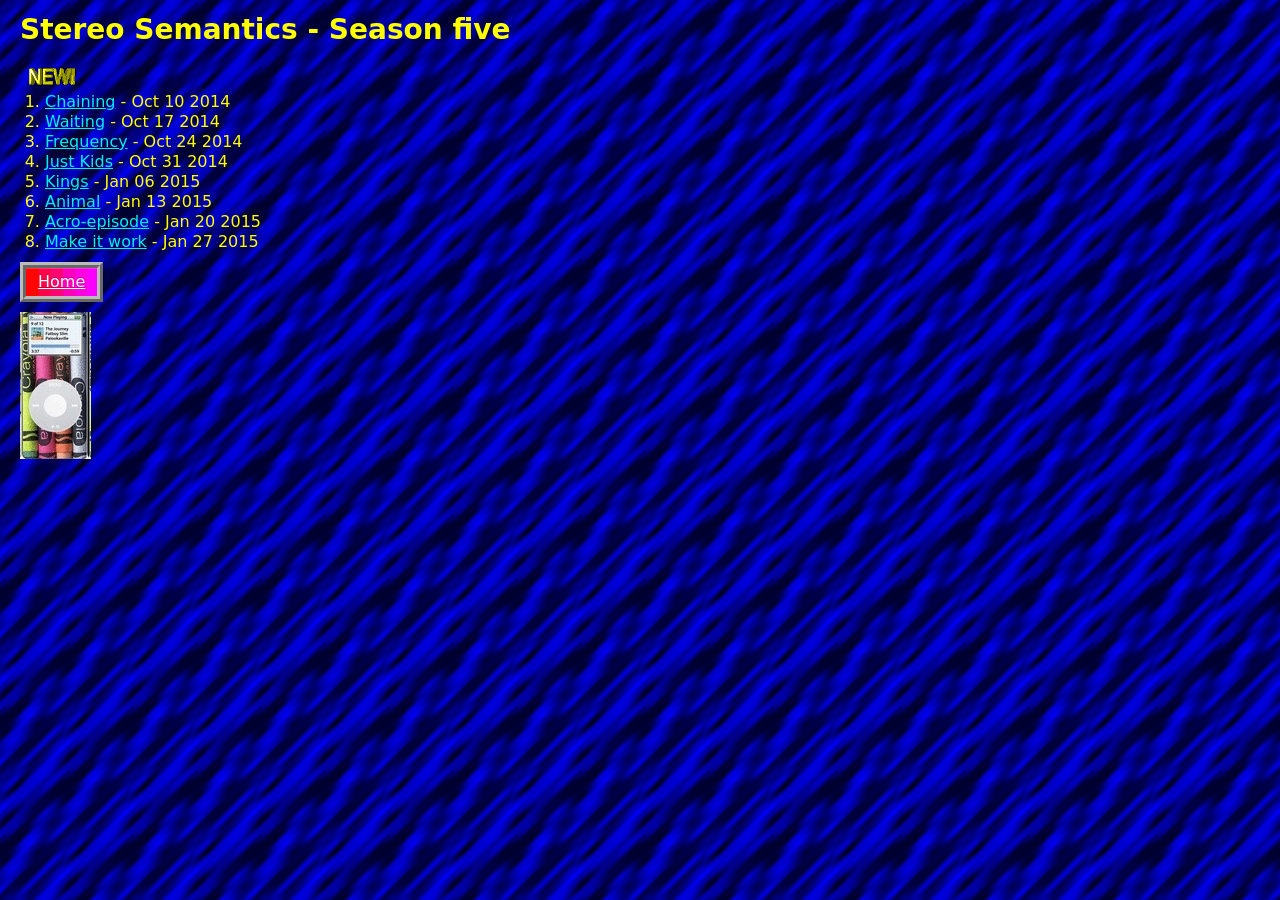
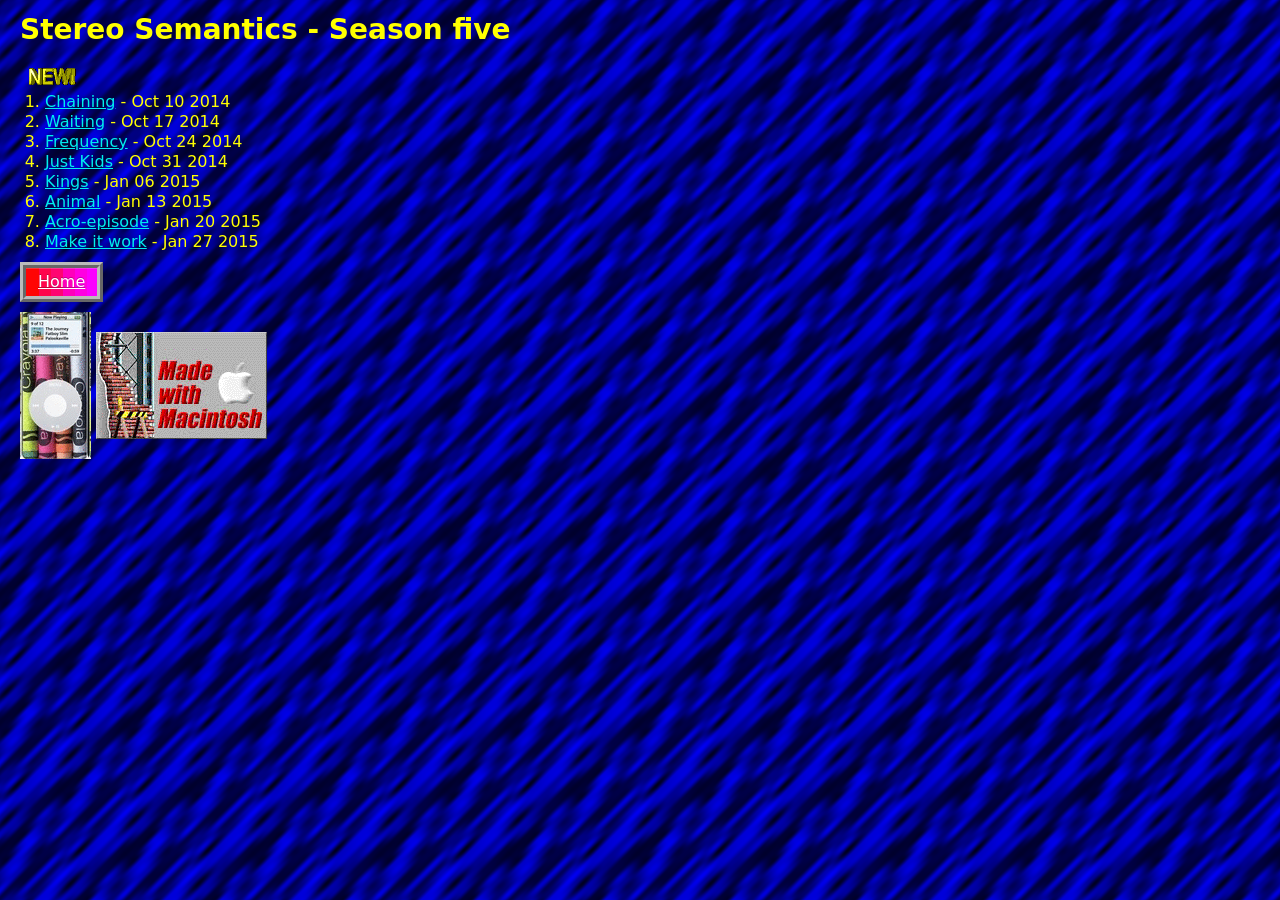
Before and after one commit to auremoser/stereosemantics, a Jekyll site: the page built from season05.html, in a window 1280 px wide. Built offline with Jekyll 4.4.1, drawn with Linux system fonts in a browser that asks for light colours.

Commit message:
made with mac gif to s05

```diff
--- a/_layouts/season05.html
+++ b/_layouts/season05.html
@@ -44,6 +44,7 @@ layout: default
 			</p>
 
 		<img src="{{ site.base_url }}/img/s05/ipod46.gif">
+		<img src="{{ site.base_url }}/img/s05/madewmac.gif">
 
 		</div>
 	</div>
```
Also changed, not shown: img/s05/madewmac.gif (renamed from img/s01/madewmac.gif).
